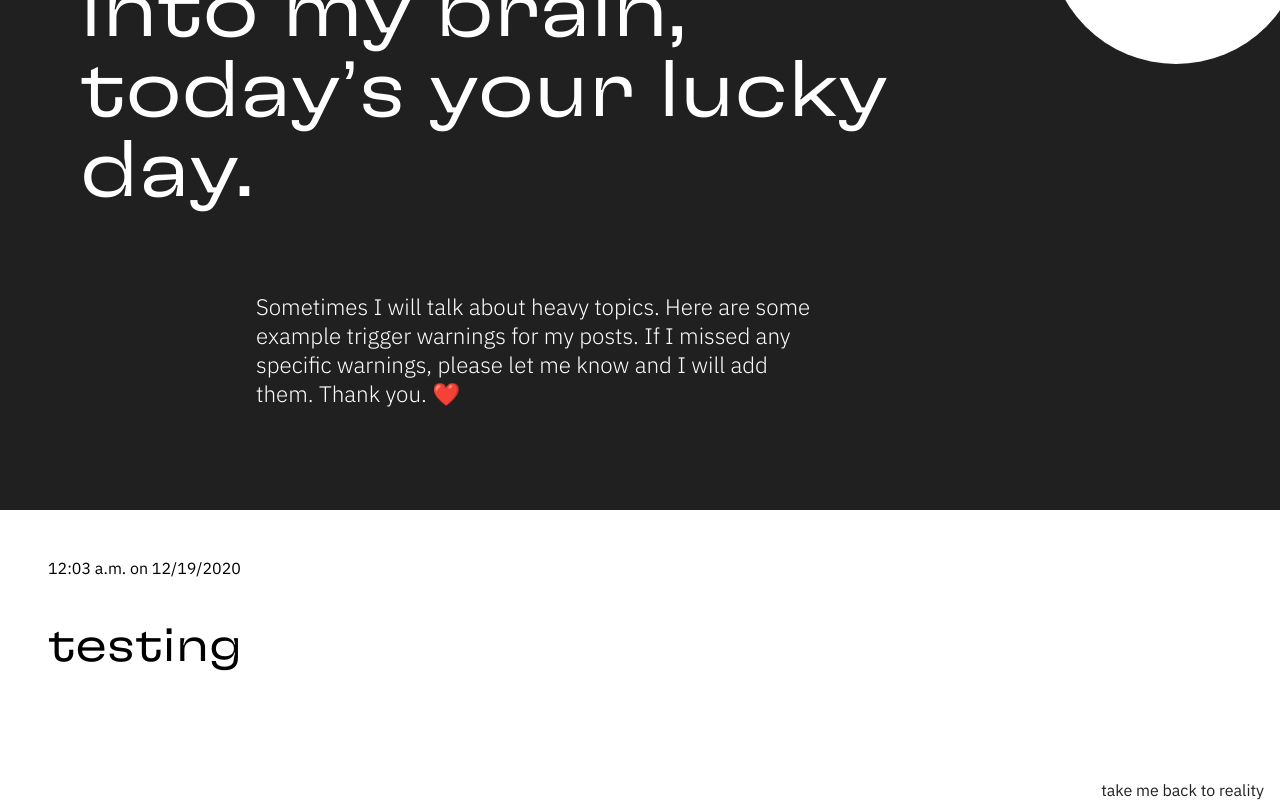
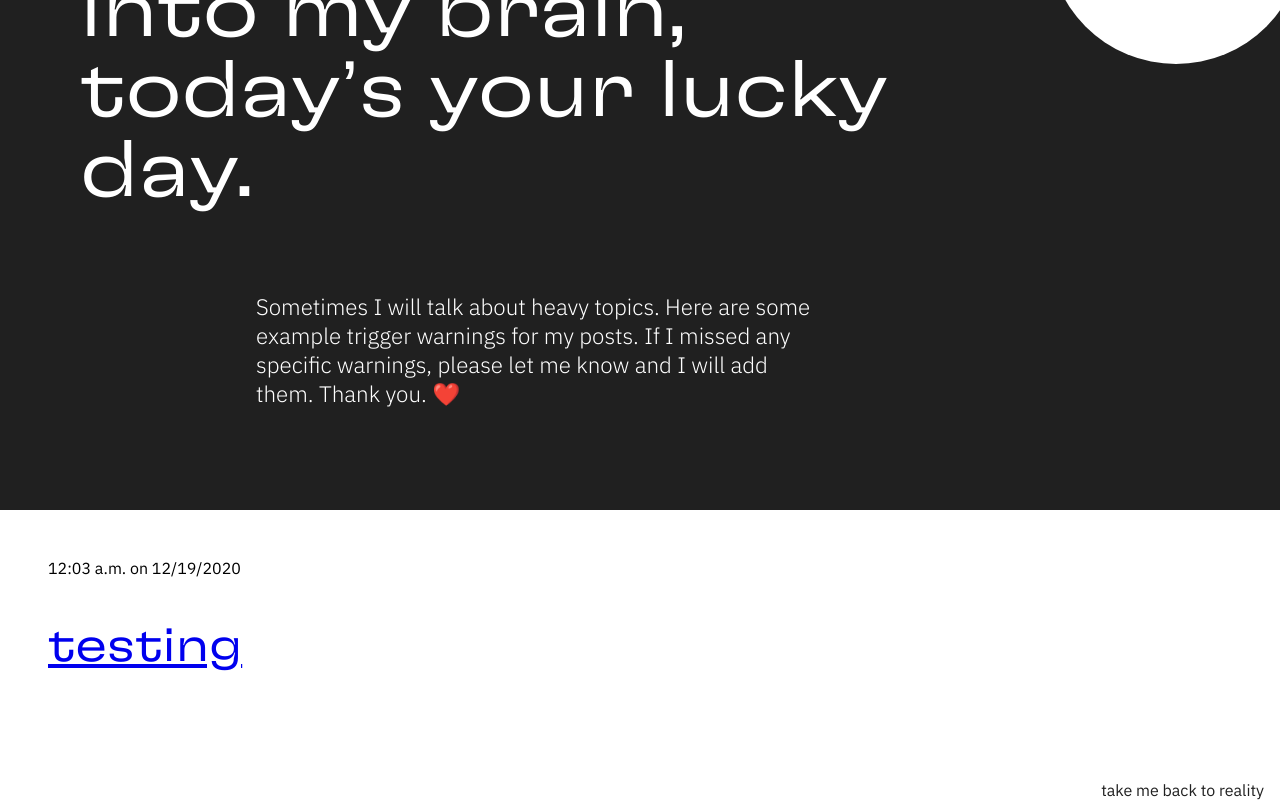
Before and after one commit to isabelxklee/extremely-cool-shit, a React (Create React App) app: page / in a window 1280 px wide. Shown: the part 400-1200 px from the top of the page. Built offline with nearby package versions, Linux system fonts and the light colour scheme.

Commit message:
added nested routing for posts

```diff
--- a/package.json
+++ b/package.json
@@ -8,6 +8,7 @@
     "@testing-library/user-event": "^12.1.10",
     "react": "^17.0.1",
     "react-dom": "^17.0.1",
+    "react-router-dom": "^5.2.0",
     "react-scripts": "4.0.1",
     "styled-components": "^5.2.1",
     "web-vitals": "^0.2.4"
--- a/public/index.html
+++ b/public/index.html
@@ -10,9 +10,15 @@
       content="If you’ve always wanted to hop into my brain, today’s your lucky day."
     />
     <link rel="manifest" href="%PUBLIC_URL%/manifest.json" />
-    <link rel="preconnect" href="https://fonts.gstatic.com">
-    <link href="https://fonts.googleapis.com/css2?family=Karla:wght@200;400;700&display=swap" rel="stylesheet">
-    <link href="https://fonts.googleapis.com/css2?family=IBM+Plex+Sans:wght@300;400;700&display=swap" rel="stylesheet">
+    <link rel="preconnect" href="https://fonts.gstatic.com" />
+    <link
+      href="https://fonts.googleapis.com/css2?family=Karla:wght@200;400;700&display=swap"
+      rel="stylesheet"
+    />
+    <link
+      href="https://fonts.googleapis.com/css2?family=IBM+Plex+Sans:wght@300;400;700&display=swap"
+      rel="stylesheet"
+    />
     <title>extremely cool shit</title>
   </head>
   <body>
--- a/src/App.css
+++ b/src/App.css
@@ -11,7 +11,8 @@ body {
   font-family: 'IBM Plex Sans', sans-serif;
 }
 
-h1, h2 {
+h1,
+h2 {
   font-family: 'GT Flexa Extended', sans-serif;
   font-weight: 200;
 }
--- a/src/App.js
+++ b/src/App.js
@@ -1,10 +1,7 @@
 import React, {Component} from 'react'
-import Header from './components/Header.jsx'
-import Footer from './components/Footer.jsx'
-import IntroWrapper from './components/IntroWrapper.jsx'
-import Wrapper from './components/Wrapper.jsx'
-import Circle from './components/Circle.jsx'
-import PostPreview from './PostPreview.jsx'
+import {BrowserRouter, Switch, Route} from 'react-router-dom'
+import Home from './Home.jsx'
+import Post from './Post.jsx'
 import './App.css'
 
 class App extends Component {
@@ -18,7 +15,7 @@ class App extends Component {
       id: 1,
       date: '12/19/2020',
       time: '12:03 a.m.',
-      title: 'testing'
+      title: 'testing',
     },
   ]
 
@@ -28,30 +25,24 @@ class App extends Component {
     })
   }
 
+  createNestedRoutes = () => {
+    return this.state.posts.map((post) => (
+      <Route exact path={`/posts/${post.id}`} key={post.id}>
+        <Post post={post} />
+      </Route>
+    ))
+  }
+
   render() {
-    const postsPreview = this.state.posts.map((post) => (
-      <PostPreview key={post.id} post={post} />
-    ))
-
     return (
-      <section className="app">
-        <Header />
-        <IntroWrapper>
-          <h1 className="landing-text">
-            If you’ve always wanted to hop into my brain, today’s your lucky day.
-          </h1>
-          <h3 className="landing-text">
-            Sometimes I will talk about heavy topics. Here are some example trigger warnings for my
-            posts. If I missed any specific warnings, please let me know and I will add them. Thank
-            you. ❤️
-          </h3>
-          <Circle />
-        </IntroWrapper>
-        <Wrapper>
-          {postsPreview}
-        </Wrapper>
-        <Footer />
-      </section>
+      <BrowserRouter>
+        <Switch>
+          <Route exact path="/">
+            <Home app={this.state} />
+          </Route>
+          {this.createNestedRoutes()}
+        </Switch>
+      </BrowserRouter>
     )
   }
 }
--- /dev/null
+++ b/src/Home.jsx
@@ -0,0 +1,36 @@
+import React, {Component} from 'react'
+import Header from './components/Header.jsx'
+import Footer from './components/Footer.jsx'
+import IntroWrapper from './components/IntroWrapper.jsx'
+import Wrapper from './components/Wrapper.jsx'
+import Circle from './components/Circle.jsx'
+import PostPreview from './PostPreview.jsx'
+
+class Home extends Component {
+  render() {
+    const postsPreview = this.props.app.posts.map((post) => (
+      <PostPreview key={post.id} post={post} />
+    ))
+
+    return (
+      <section className="app">
+        <Header />
+        <IntroWrapper>
+          <h1 className="landing-text">
+            If you’ve always wanted to hop into my brain, today’s your lucky day.
+          </h1>
+          <h3 className="landing-text">
+            Sometimes I will talk about heavy topics. Here are some example trigger warnings for my
+            posts. If I missed any specific warnings, please let me know and I will add them. Thank
+            you. ❤️
+          </h3>
+          <Circle />
+        </IntroWrapper>
+        <Wrapper>{postsPreview}</Wrapper>
+        <Footer />
+      </section>
+    )
+  }
+}
+
+export default Home
--- a/src/PostPreview.jsx
+++ b/src/PostPreview.jsx
@@ -1,9 +1,14 @@
 import React from 'react'
+import {Link} from 'react-router-dom'
 
 const PostPreview = ({post}) => (
   <article>
-    <p>{post.time} on {post.date}</p>
-    <h2>{post.title}</h2>
+    <p>
+      {post.time} on {post.date}
+    </p>
+    <Link to={`/posts/${post.id}`}>
+      <h2>{post.title}</h2>
+    </Link>
   </article>
 )
 
```
Also changed, not shown: 2 other files (tests, documents, lock files or other folders).
